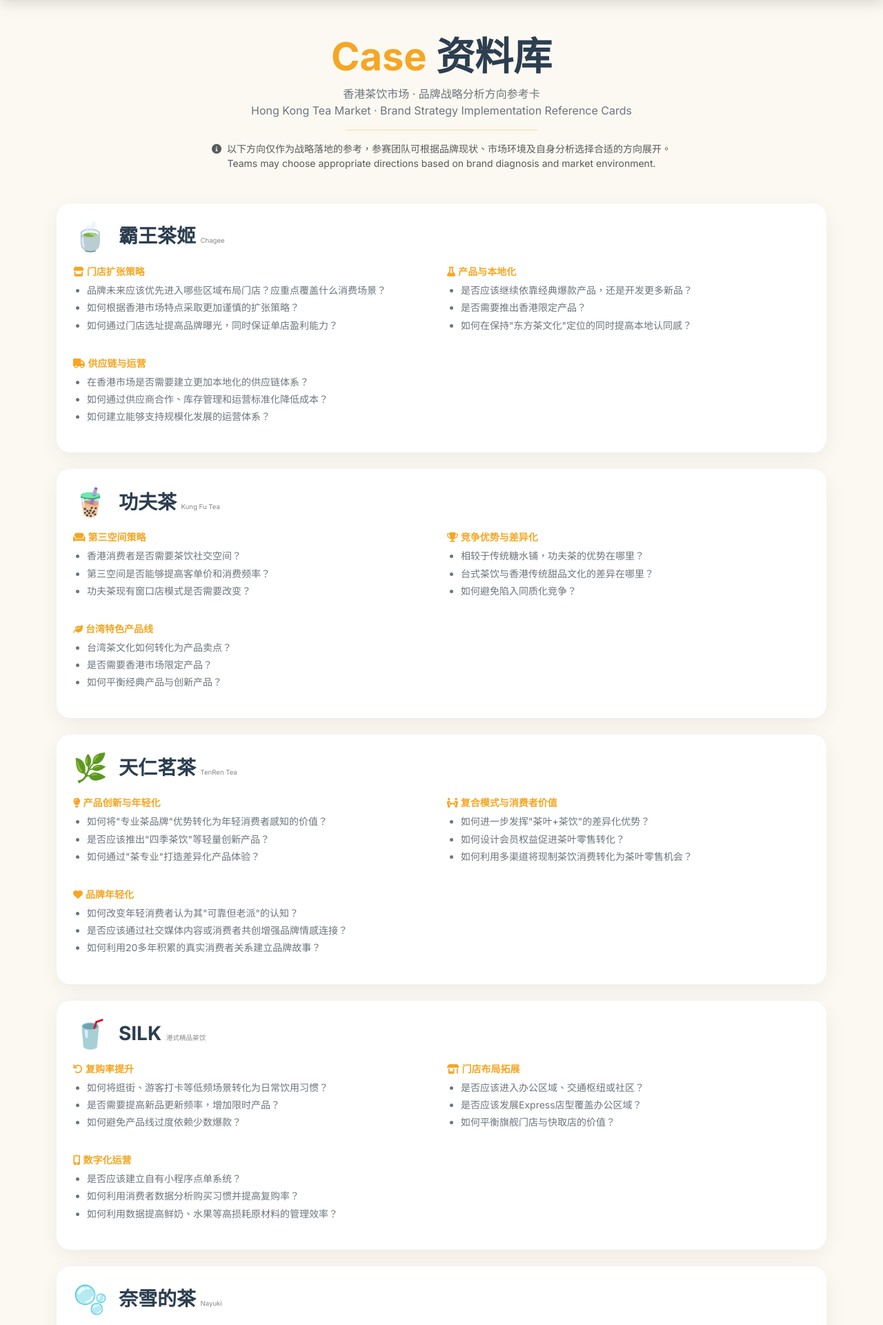
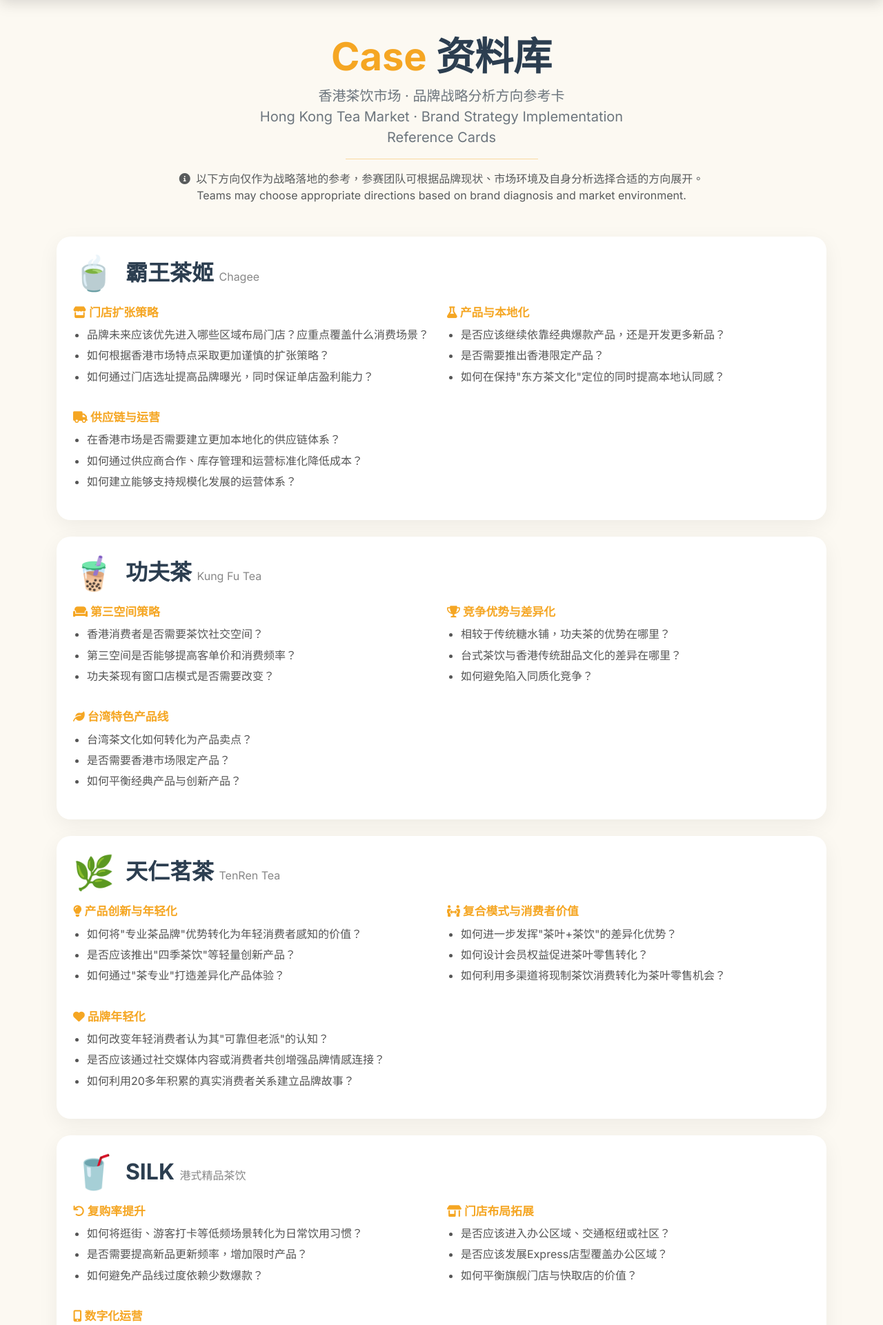
Before and after one commit to Destiny-maker520/UBCC, a Flask app: page /case-materials in a window 1280 px wide. Shown: the part 75-1996 px from the top of the page at 69% size. Run offline with Flask 3, Linux system fonts and the light colour scheme.

Commit message:
Increase font size in Case Materials page

```diff
--- a/app/templates/case_materials.html
+++ b/app/templates/case_materials.html
@@ -7,12 +7,12 @@
         <h1 class="display-4 fw-bold" style="color: var(--ubcc-dark);">
             <span class="text-ubcc">Case</span> 资料库
         </h1>
-        <p class="text-secondary" style="max-width: 600px; margin: 0 auto;">
+        <p class="fs-5 text-secondary" style="max-width: 600px; margin: 0 auto;">
             香港茶饮市场 · 品牌战略分析方向参考卡<br>
             Hong Kong Tea Market · Brand Strategy Implementation Reference Cards
         </p>
         <hr class="w-25 mx-auto" style="border-color: var(--ubcc-orange); opacity: 0.4;">
-        <p class="text-muted small mt-2">
+        <p class="text-muted mt-2" style="font-size: 1rem;">
             <i class="fas fa-info-circle me-1"></i>
             以下方向仅作为战略落地的参考，参赛团队可根据品牌现状、市场环境及自身分析选择合适的方向展开。
             <br>Teams may choose appropriate directions based on brand diagnosis and market environment.
@@ -26,29 +26,29 @@
         <div class="col-12">
             <div class="card card-ubcc p-4">
                 <div class="d-flex align-items-center gap-3 mb-3">
-                    <span class="display-6" style="color: var(--ubcc-orange);">🍵</span>
-                    <h3 class="fw-bold mb-0" style="color: var(--ubcc-dark);">霸王茶姬 <span style="font-size: 0.6rem; font-weight: 400; color: #888;">Chagee</span></h3>
+                    <span class="display-5" style="color: var(--ubcc-orange);">🍵</span>
+                    <h2 class="fw-bold mb-0" style="color: var(--ubcc-dark);">霸王茶姬 <span style="font-size: 1rem; font-weight: 400; color: #888;">Chagee</span></h2>
                 </div>
                 <div class="row g-3">
                     <div class="col-md-6">
-                        <p class="fw-bold small text-ubcc mb-1"><i class="fas fa-store me-1"></i>门店扩张策略</p>
-                        <ul class="text-secondary small" style="list-style-type: disc; padding-left: 20px; line-height: 1.8;">
+                        <p class="fw-bold text-ubcc mb-1" style="font-size: 1.05rem;"><i class="fas fa-store me-1"></i>门店扩张策略</p>
+                        <ul style="list-style-type: disc; padding-left: 20px; line-height: 1.9; font-size: 1rem; color: #555;">
                             <li>品牌未来应该优先进入哪些区域布局门店？应重点覆盖什么消费场景？</li>
                             <li>如何根据香港市场特点采取更加谨慎的扩张策略？</li>
                             <li>如何通过门店选址提高品牌曝光，同时保证单店盈利能力？</li>
                         </ul>
                     </div>
                     <div class="col-md-6">
-                        <p class="fw-bold small text-ubcc mb-1"><i class="fas fa-flask me-1"></i>产品与本地化</p>
-                        <ul class="text-secondary small" style="list-style-type: disc; padding-left: 20px; line-height: 1.8;">
+                        <p class="fw-bold text-ubcc mb-1" style="font-size: 1.05rem;"><i class="fas fa-flask me-1"></i>产品与本地化</p>
+                        <ul style="list-style-type: disc; padding-left: 20px; line-height: 1.9; font-size: 1rem; color: #555;">
                             <li>是否应该继续依靠经典爆款产品，还是开发更多新品？</li>
                             <li>是否需要推出香港限定产品？</li>
                             <li>如何在保持"东方茶文化"定位的同时提高本地认同感？</li>
                         </ul>
                     </div>
                     <div class="col-12">
-                        <p class="fw-bold small text-ubcc mb-1"><i class="fas fa-truck me-1"></i>供应链与运营</p>
-                        <ul class="text-secondary small" style="list-style-type: disc; padding-left: 20px; line-height: 1.8;">
+                        <p class="fw-bold text-ubcc mb-1" style="font-size: 1.05rem;"><i class="fas fa-truck me-1"></i>供应链与运营</p>
+                        <ul style="list-style-type: disc; padding-left: 20px; line-height: 1.9; font-size: 1rem; color: #555;">
                             <li>在香港市场是否需要建立更加本地化的供应链体系？</li>
                             <li>如何通过供应商合作、库存管理和运营标准化降低成本？</li>
                             <li>如何建立能够支持规模化发展的运营体系？</li>
@@ -62,29 +62,29 @@
         <div class="col-12">
             <div class="card card-ubcc p-4">
                 <div class="d-flex align-items-center gap-3 mb-3">
-                    <span class="display-6" style="color: var(--ubcc-orange);">🧋</span>
-                    <h3 class="fw-bold mb-0" style="color: var(--ubcc-dark);">功夫茶 <span style="font-size: 0.6rem; font-weight: 400; color: #888;">Kung Fu Tea</span></h3>
+                    <span class="display-5" style="color: var(--ubcc-orange);">🧋</span>
+                    <h2 class="fw-bold mb-0" style="color: var(--ubcc-dark);">功夫茶 <span style="font-size: 1rem; font-weight: 400; color: #888;">Kung Fu Tea</span></h2>
                 </div>
                 <div class="row g-3">
                     <div class="col-md-6">
-                        <p class="fw-bold small text-ubcc mb-1"><i class="fas fa-couch me-1"></i>第三空间策略</p>
-                        <ul class="text-secondary small" style="list-style-type: disc; padding-left: 20px; line-height: 1.8;">
+                        <p class="fw-bold text-ubcc mb-1" style="font-size: 1.05rem;"><i class="fas fa-couch me-1"></i>第三空间策略</p>
+                        <ul style="list-style-type: disc; padding-left: 20px; line-height: 1.9; font-size: 1rem; color: #555;">
                             <li>香港消费者是否需要茶饮社交空间？</li>
                             <li>第三空间是否能够提高客单价和消费频率？</li>
                             <li>功夫茶现有窗口店模式是否需要改变？</li>
                         </ul>
                     </div>
                     <div class="col-md-6">
-                        <p class="fw-bold small text-ubcc mb-1"><i class="fas fa-trophy me-1"></i>竞争优势与差异化</p>
-                        <ul class="text-secondary small" style="list-style-type: disc; padding-left: 20px; line-height: 1.8;">
+                        <p class="fw-bold text-ubcc mb-1" style="font-size: 1.05rem;"><i class="fas fa-trophy me-1"></i>竞争优势与差异化</p>
+                        <ul style="list-style-type: disc; padding-left: 20px; line-height: 1.9; font-size: 1rem; color: #555;">
                             <li>相较于传统糖水铺，功夫茶的优势在哪里？</li>
                             <li>台式茶饮与香港传统甜品文化的差异在哪里？</li>
                             <li>如何避免陷入同质化竞争？</li>
                         </ul>
                     </div>
                     <div class="col-12">
-                        <p class="fw-bold small text-ubcc mb-1"><i class="fas fa-leaf me-1"></i>台湾特色产品线</p>
-                        <ul class="text-secondary small" style="list-style-type: disc; padding-left: 20px; line-height: 1.8;">
+                        <p class="fw-bold text-ubcc mb-1" style="font-size: 1.05rem;"><i class="fas fa-leaf me-1"></i>台湾特色产品线</p>
+                        <ul style="list-style-type: disc; padding-left: 20px; line-height: 1.9; font-size: 1rem; color: #555;">
                             <li>台湾茶文化如何转化为产品卖点？</li>
                             <li>是否需要香港市场限定产品？</li>
                             <li>如何平衡经典产品与创新产品？</li>
@@ -98,29 +98,29 @@
         <div class="col-12">
             <div class="card card-ubcc p-4">
                 <div class="d-flex align-items-center gap-3 mb-3">
-                    <span class="display-6" style="color: var(--ubcc-orange);">🌿</span>
-                    <h3 class="fw-bold mb-0" style="color: var(--ubcc-dark);">天仁茗茶 <span style="font-size: 0.6rem; font-weight: 400; color: #888;">TenRen Tea</span></h3>
+                    <span class="display-5" style="color: var(--ubcc-orange);">🌿</span>
+                    <h2 class="fw-bold mb-0" style="color: var(--ubcc-dark);">天仁茗茶 <span style="font-size: 1rem; font-weight: 400; color: #888;">TenRen Tea</span></h2>
                 </div>
                 <div class="row g-3">
                     <div class="col-md-6">
-                        <p class="fw-bold small text-ubcc mb-1"><i class="fas fa-lightbulb me-1"></i>产品创新与年轻化</p>
-                        <ul class="text-secondary small" style="list-style-type: disc; padding-left: 20px; line-height: 1.8;">
+                        <p class="fw-bold text-ubcc mb-1" style="font-size: 1.05rem;"><i class="fas fa-lightbulb me-1"></i>产品创新与年轻化</p>
+                        <ul style="list-style-type: disc; padding-left: 20px; line-height: 1.9; font-size: 1rem; color: #555;">
                             <li>如何将"专业茶品牌"优势转化为年轻消费者感知的价值？</li>
                             <li>是否应该推出"四季茶饮"等轻量创新产品？</li>
                             <li>如何通过"茶专业"打造差异化产品体验？</li>
                         </ul>
                     </div>
                     <div class="col-md-6">
-                        <p class="fw-bold small text-ubcc mb-1"><i class="fas fa-people-arrows me-1"></i>复合模式与消费者价值</p>
-                        <ul class="text-secondary small" style="list-style-type: disc; padding-left: 20px; line-height: 1.8;">
+                        <p class="fw-bold text-ubcc mb-1" style="font-size: 1.05rem;"><i class="fas fa-people-arrows me-1"></i>复合模式与消费者价值</p>
+                        <ul style="list-style-type: disc; padding-left: 20px; line-height: 1.9; font-size: 1rem; color: #555;">
                             <li>如何进一步发挥"茶叶+茶饮"的差异化优势？</li>
                             <li>如何设计会员权益促进茶叶零售转化？</li>
                             <li>如何利用多渠道将现制茶饮消费转化为茶叶零售机会？</li>
                         </ul>
                     </div>
                     <div class="col-12">
-                        <p class="fw-bold small text-ubcc mb-1"><i class="fas fa-heart me-1"></i>品牌年轻化</p>
-                        <ul class="text-secondary small" style="list-style-type: disc; padding-left: 20px; line-height: 1.8;">
+                        <p class="fw-bold text-ubcc mb-1" style="font-size: 1.05rem;"><i class="fas fa-heart me-1"></i>品牌年轻化</p>
+                        <ul style="list-style-type: disc; padding-left: 20px; line-height: 1.9; font-size: 1rem; color: #555;">
                             <li>如何改变年轻消费者认为其"可靠但老派"的认知？</li>
                             <li>是否应该通过社交媒体内容或消费者共创增强品牌情感连接？</li>
                             <li>如何利用20多年积累的真实消费者关系建立品牌故事？</li>
@@ -134,29 +134,29 @@
         <div class="col-12">
             <div class="card card-ubcc p-4">
                 <div class="d-flex align-items-center gap-3 mb-3">
-                    <span class="display-6" style="color: var(--ubcc-orange);">🥤</span>
-                    <h3 class="fw-bold mb-0" style="color: var(--ubcc-dark);">SILK <span style="font-size: 0.6rem; font-weight: 400; color: #888;">港式精品茶饮</span></h3>
+                    <span class="display-5" style="color: var(--ubcc-orange);">🥤</span>
+                    <h2 class="fw-bold mb-0" style="color: var(--ubcc-dark);">SILK <span style="font-size: 1rem; font-weight: 400; color: #888;">港式精品茶饮</span></h2>
                 </div>
                 <div class="row g-3">
                     <div class="col-md-6">
-                        <p class="fw-bold small text-ubcc mb-1"><i class="fas fa-undo me-1"></i>复购率提升</p>
-                        <ul class="text-secondary small" style="list-style-type: disc; padding-left: 20px; line-height: 1.8;">
+                        <p class="fw-bold text-ubcc mb-1" style="font-size: 1.05rem;"><i class="fas fa-undo me-1"></i>复购率提升</p>
+                        <ul style="list-style-type: disc; padding-left: 20px; line-height: 1.9; font-size: 1rem; color: #555;">
                             <li>如何将逛街、游客打卡等低频场景转化为日常饮用习惯？</li>
                             <li>是否需要提高新品更新频率，增加限时产品？</li>
                             <li>如何避免产品线过度依赖少数爆款？</li>
                         </ul>
                     </div>
                     <div class="col-md-6">
-                        <p class="fw-bold small text-ubcc mb-1"><i class="fas fa-store-alt me-1"></i>门店布局拓展</p>
-                        <ul class="text-secondary small" style="list-style-type: disc; padding-left: 20px; line-height: 1.8;">
+                        <p class="fw-bold text-ubcc mb-1" style="font-size: 1.05rem;"><i class="fas fa-store-alt me-1"></i>门店布局拓展</p>
+                        <ul style="list-style-type: disc; padding-left: 20px; line-height: 1.9; font-size: 1rem; color: #555;">
                             <li>是否应该进入办公区域、交通枢纽或社区？</li>
                             <li>是否应该发展Express店型覆盖办公区域？</li>
                             <li>如何平衡旗舰门店与快取店的价值？</li>
                         </ul>
                     </div>
                     <div class="col-12">
-                        <p class="fw-bold small text-ubcc mb-1"><i class="fas fa-mobile-alt me-1"></i>数字化运营</p>
-                        <ul class="text-secondary small" style="list-style-type: disc; padding-left: 20px; line-height: 1.8;">
+                        <p class="fw-bold text-ubcc mb-1" style="font-size: 1.05rem;"><i class="fas fa-mobile-alt me-1"></i>数字化运营</p>
+                        <ul style="list-style-type: disc; padding-left: 20px; line-height: 1.9; font-size: 1rem; color: #555;">
                             <li>是否应该建立自有小程序点单系统？</li>
                             <li>如何利用消费者数据分析购买习惯并提高复购率？</li>
                             <li>如何利用数据提高鲜奶、水果等高损耗原材料的管理效率？</li>
@@ -170,29 +170,29 @@
         <div class="col-12">
             <div class="card card-ubcc p-4">
                 <div class="d-flex align-items-center gap-3 mb-3">
-                    <span class="display-6" style="color: var(--ubcc-orange);">🫧</span>
-                    <h3 class="fw-bold mb-0" style="color: var(--ubcc-dark);">奈雪的茶 <span style="font-size: 0.6rem; font-weight: 400; color: #888;">Nayuki</span></h3>
+                    <span class="display-5" style="color: var(--ubcc-orange);">🫧</span>
+                    <h2 class="fw-bold mb-0" style="color: var(--ubcc-dark);">奈雪的茶 <span style="font-size: 1rem; font-weight: 400; color: #888;">Nayuki</span></h2>
                 </div>
                 <div class="row g-3">
                     <div class="col-md-6">
-                        <p class="fw-bold small text-ubcc mb-1"><i class="fas fa-building me-1"></i>门店模型优化</p>
-                        <ul class="text-secondary small" style="list-style-type: disc; padding-left: 20px; line-height: 1.8;">
+                        <p class="fw-bold text-ubcc mb-1" style="font-size: 1.05rem;"><i class="fas fa-building me-1"></i>门店模型优化</p>
+                        <ul style="list-style-type: disc; padding-left: 20px; line-height: 1.9; font-size: 1rem; color: #555;">
                             <li>是否应该从大型体验店转向更轻量化的小型门店模式？</li>
                             <li>不同消费场景下如何设计不同门店模型？</li>
                             <li>如何在控制成本的同时保留空间体验优势？</li>
                         </ul>
                     </div>
                     <div class="col-md-6">
-                        <p class="fw-bold small text-ubcc mb-1"><i class="fas fa-gem me-1"></i>品牌差异化</p>
-                        <ul class="text-secondary small" style="list-style-type: disc; padding-left: 20px; line-height: 1.8;">
+                        <p class="fw-bold text-ubcc mb-1" style="font-size: 1.05rem;"><i class="fas fa-gem me-1"></i>品牌差异化</p>
+                        <ul style="list-style-type: disc; padding-left: 20px; line-height: 1.9; font-size: 1rem; color: #555;">
                             <li>如何回答"为什么消费者选择奈雪"？</li>
                             <li>"茶饮+软欧包+第三空间"是否仍适用于香港市场？</li>
                             <li>是否应该通过本地文化合作、IP联名增强消费者认同？</li>
                         </ul>
                     </div>
                     <div class="col-12">
-                        <p class="fw-bold small text-ubcc mb-1"><i class="fas fa-shopping-cart me-1"></i>产品复购策略</p>
-                        <ul class="text-secondary small" style="list-style-type: disc; padding-left: 20px; line-height: 1.8;">
+                        <p class="fw-bold text-ubcc mb-1" style="font-size: 1.05rem;"><i class="fas fa-shopping-cart me-1"></i>产品复购策略</p>
+                        <ul style="list-style-type: disc; padding-left: 20px; line-height: 1.9; font-size: 1rem; color: #555;">
                             <li>如何降低高端价格定位与日常消费需求之间的矛盾？</li>
                             <li>是否应该推出结合香港水果、茶文化的本地化限定产品？</li>
                             <li>如何发挥"茶饮+软欧包"双产品模式的优势？</li>
@@ -206,29 +206,29 @@
         <div class="col-12">
             <div class="card card-ubcc p-4">
                 <div class="d-flex align-items-center gap-3 mb-3">
-                    <span class="display-6" style="color: var(--ubcc-orange);">❄️</span>
-                    <h3 class="fw-bold mb-0" style="color: var(--ubcc-dark);">蜜雪冰城 <span style="font-size: 0.6rem; font-weight: 400; color: #888;">Mixue</span></h3>
+                    <span class="display-5" style="color: var(--ubcc-orange);">❄️</span>
+                    <h2 class="fw-bold mb-0" style="color: var(--ubcc-dark);">蜜雪冰城 <span style="font-size: 1rem; font-weight: 400; color: #888;">Mixue</span></h2>
                 </div>
                 <div class="row g-3">
                     <div class="col-md-6">
-                        <p class="fw-bold small text-ubcc mb-1"><i class="fas fa-store me-1"></i>门店扩张与加盟</p>
-                        <ul class="text-secondary small" style="list-style-type: disc; padding-left: 20px; line-height: 1.8;">
+                        <p class="fw-bold text-ubcc mb-1" style="font-size: 1.05rem;"><i class="fas fa-store me-1"></i>门店扩张与加盟</p>
+                        <ul style="list-style-type: disc; padding-left: 20px; line-height: 1.9; font-size: 1rem; color: #555;">
                             <li>如何调整扩张策略以适应香港高租金、高人工成本？</li>
                             <li>是否继续依靠高密度门店布局，还是优先进入特定区域？</li>
                             <li>如何保证加盟门店的服务质量和品牌一致性？</li>
                         </ul>
                     </div>
                     <div class="col-md-6">
-                        <p class="fw-bold small text-ubcc mb-1"><i class="fas fa-flask me-1"></i>产品策略适应</p>
-                        <ul class="text-secondary small" style="list-style-type: disc; padding-left: 20px; line-height: 1.8;">
+                        <p class="fw-bold text-ubcc mb-1" style="font-size: 1.05rem;"><i class="fas fa-flask me-1"></i>产品策略适应</p>
+                        <ul style="list-style-type: disc; padding-left: 20px; line-height: 1.9; font-size: 1rem; color: #555;">
                             <li>是否需要增加本地化和健康化产品？</li>
                             <li>是否应该推出港式奶茶、特色水果茶或低糖系列？</li>
                             <li>如何通过季节限定和创新提高购买频率？</li>
                         </ul>
                     </div>
                     <div class="col-12">
-                        <p class="fw-bold small text-ubcc mb-1"><i class="fas fa-bullhorn me-1"></i>本地化营销</p>
-                        <ul class="text-secondary small" style="list-style-type: disc; padding-left: 20px; line-height: 1.8;">
+                        <p class="fw-bold text-ubcc mb-1" style="font-size: 1.05rem;"><i class="fas fa-bullhorn me-1"></i>本地化营销</p>
+                        <ul style="list-style-type: disc; padding-left: 20px; line-height: 1.9; font-size: 1rem; color: #555;">
                             <li>如何调整营销方式以适应香港市场？</li>
                             <li>如何结合香港本地文化、节日提高品牌接受度？</li>
                             <li>如何降低消费者对于内地品牌的距离感？</li>
@@ -242,29 +242,29 @@
         <div class="col-12">
             <div class="card card-ubcc p-4">
                 <div class="d-flex align-items-center gap-3 mb-3">
-                    <span class="display-6" style="color: var(--ubcc-orange);">✨</span>
-                    <h3 class="fw-bold mb-0" style="color: var(--ubcc-dark);">喜茶 <span style="font-size: 0.6rem; font-weight: 400; color: #888;">Heytea</span></h3>
+                    <span class="display-5" style="color: var(--ubcc-orange);">✨</span>
+                    <h2 class="fw-bold mb-0" style="color: var(--ubcc-dark);">喜茶 <span style="font-size: 1rem; font-weight: 400; color: #888;">Heytea</span></h2>
                 </div>
                 <div class="row g-3">
                     <div class="col-md-6">
-                        <p class="fw-bold small text-ubcc mb-1"><i class="fas fa-rocket me-1"></i>产品创新</p>
-                        <ul class="text-secondary small" style="list-style-type: disc; padding-left: 20px; line-height: 1.8;">
+                        <p class="fw-bold text-ubcc mb-1" style="font-size: 1.05rem;"><i class="fas fa-rocket me-1"></i>产品创新</p>
+                        <ul style="list-style-type: disc; padding-left: 20px; line-height: 1.9; font-size: 1rem; color: #555;">
                             <li>如何重新建立产品差异化，避免被快速复制？</li>
                             <li>是否应该减少短周期新品依赖，打造长期经典产品？</li>
                             <li>如何结合香港消费者偏好开发本地限定产品？</li>
                         </ul>
                     </div>
                     <div class="col-md-6">
-                        <p class="fw-bold small text-ubcc mb-1"><i class="fas fa-map-pin me-1"></i>门店与市场渗透</p>
-                        <ul class="text-secondary small" style="list-style-type: disc; padding-left: 20px; line-height: 1.8;">
+                        <p class="fw-bold text-ubcc mb-1" style="font-size: 1.05rem;"><i class="fas fa-map-pin me-1"></i>门店与市场渗透</p>
+                        <ul style="list-style-type: disc; padding-left: 20px; line-height: 1.9; font-size: 1rem; color: #555;">
                             <li>是否应该进入大学、办公区等高频消费场景？</li>
                             <li>如何优化门店排队现象？</li>
                             <li>如何通过本地化营销建立消费者连接？</li>
                         </ul>
                     </div>
                     <div class="col-12">
-                        <p class="fw-bold small text-ubcc mb-1"><i class="fas fa-users me-1"></i>本地化营销</p>
-                        <ul class="text-secondary small" style="list-style-type: disc; padding-left: 20px; line-height: 1.8;">
+                        <p class="fw-bold text-ubcc mb-1" style="font-size: 1.05rem;"><i class="fas fa-users me-1"></i>本地化营销</p>
+                        <ul style="list-style-type: disc; padding-left: 20px; line-height: 1.9; font-size: 1rem; color: #555;">
                             <li>如何利用本地KOL和社交媒体提高品牌影响力？</li>
                             <li>如何避免仅作为"内地热门品牌"被短期尝鲜？</li>
                             <li>如何增强香港消费者的本地认同感？</li>
```
